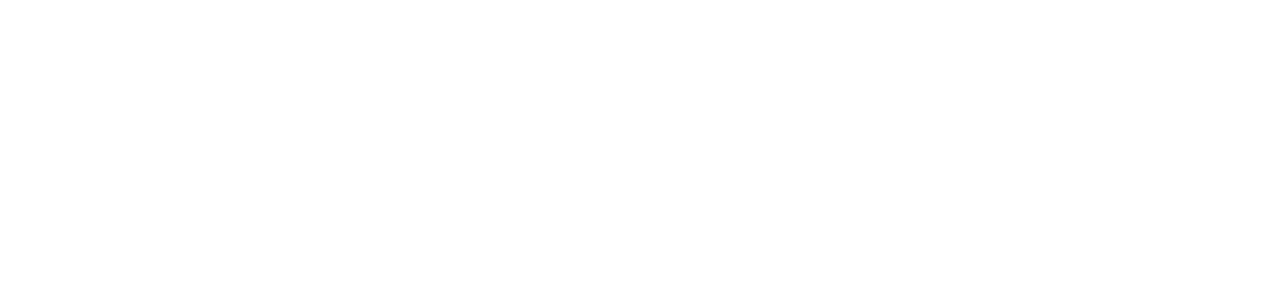
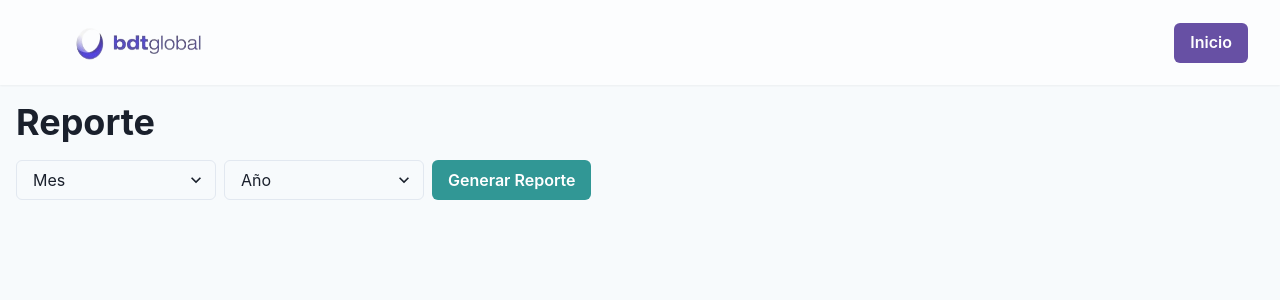
Before and after one commit to matiasaratano/Proyecto_Final-BackOffice, a React (Create React App) app: page /reportes in a window 1280 px wide. Before the commit this address had no page. Shown: the top 300 px of the page. Built offline with nearby package versions, Linux system fonts and the light colour scheme.

Commit message:
screen Reportes

```diff
--- a/package.json
+++ b/package.json
@@ -2,6 +2,7 @@
   "name": "tpfinalbackoffice",
   "version": "0.1.0",
   "private": true,
+  "proxy": "http://localhost:8080",
   "dependencies": {
     "@chakra-ui/react": "^2.8.2",
     "@emotion/react": "^11.11.4",
--- a/src/App.jsx
+++ b/src/App.jsx
@@ -9,6 +9,7 @@
 import AltaEmpleado from './screens/AltaEmpleado';
 import ModificarEmpleado from './screens/ModificarEmpleados';
 import Reservas from './screens/Reservas';
+import Reportes from './screens/Reportes';
 
 function App() {
   return (
@@ -32,6 +33,7 @@
             <Route path="/modificar-empleado" element={<ModificarEmpleado />} />
             <Route exact path="/" element={<Login />} />
             <Route path="/reservas" element={<Reservas />} />
+            <Route path="/reportes" element={<Reportes />} />
           </Routes>
         </div>
       </Router>
--- a/src/components/reportesCard.jsx
+++ b/src/components/reportesCard.jsx
@@ -2,7 +2,6 @@
 import {
   Card,
   CardBody,
-  CardHeader,
   CardFooter,
   Heading,
   Text,
@@ -10,36 +9,56 @@
   Stack,
   Divider,
   Image,
-  ButtonGroup
+  ButtonGroup,
 } from '@chakra-ui/react';
+import { useNavigate } from 'react-router-dom';
+const ReportesCard = () => {
+  const navigate = useNavigate();
 
-const ReportesCard = () => (
-  <Card maxW='sm' borderWidth={2} borderRadius='lg' overflow='hidden' boxShadow='lg' mx='auto'>
+  const handleButtonReportes = () => {
+    navigate('/reportes');
+  };
+
+  return (
+    <Card
+      maxW="sm"
+      borderWidth={2}
+      borderRadius="lg"
+      overflow="hidden"
+      boxShadow="lg"
+      mx="auto"
+    >
       <Image
-      src='https://img.freepik.com/foto-gratis/concepto-estrategia-estadisticas-informe-informacion-datos_53876-124952.jpg?t=st=1718479503~exp=1718483103~hmac=1f079eff3fb31c5cd14dbf257d22e333aa517f44c65fea5e1e16e07d3373183d&w=996'
-      alt='Reportes'
-      borderRadius='lg'
-      height='255px' // Tamaño consistente
-      width='100%' // Para asegurarse de que ocupe todo el ancho
-      objectFit='cover' // Para que la imagen se recorte y no se distorsione
+        src="https://img.freepik.com/foto-gratis/concepto-estrategia-estadisticas-informe-informacion-datos_53876-124952.jpg?t=st=1718479503~exp=1718483103~hmac=1f079eff3fb31c5cd14dbf257d22e333aa517f44c65fea5e1e16e07d3373183d&w=996"
+        alt="Reportes"
+        borderRadius="lg"
+        height="255px" // Tamaño consistente
+        width="100%" // Para asegurarse de que ocupe todo el ancho
+        objectFit="cover" // Para que la imagen se recorte y no se distorsione
       />
       <CardBody>
-      <Stack mt='6' spacing='3'>
-        <Heading size='md'>Reportes</Heading>
+        <Stack mt="6" spacing="3">
+          <Heading size="md">Reportes</Heading>
           <Text>
-          Visualizar el reporte de los empleados actuales de BDT Global Argentina.
+            Visualizar el reporte de los empleados actuales de BDT Global
+            Argentina.
           </Text>
         </Stack>
       </CardBody>
       <Divider />
       <CardFooter>
-      <ButtonGroup spacing='2'>
-        <Button variant='solid' colorScheme='purple'>
+        <ButtonGroup spacing="2">
+          <Button
+            variant="solid"
+            colorScheme="purple"
+            onClick={handleButtonReportes}
+          >
             Ver aquí
           </Button>
         </ButtonGroup>
       </CardFooter>
     </Card>
   );
+};
 
 export default ReportesCard;
--- a/src/components/tablaEmpleados.jsx
+++ b/src/components/tablaEmpleados.jsx
@@ -32,6 +32,7 @@
   const [employees, setEmployees] = useState(initialEmployees);
   const [editingId, setEditingId] = useState(null);
   const { isOpen, onOpen, onClose } = useDisclosure();
+  const [employeeToDelete, setEmployeeToDelete] = useState(null);
 
   const handleEdit = (id) => {
     setEditingId(id);
@@ -39,13 +40,15 @@
 
   //ver en este metodo como pasar el id a confirmDelete, no le esta llegando y no lo elimina de la lista hardcodeada
   const handleDelete = (id) => {
+    setEmployeeToDelete(id);
     onOpen();
   };
 
-  const confirmDelete = (id) => {
-    // Aca se implementaría la lógica real para eliminar el empleado
-    setEmployees(employees.filter((employee) => employee.id !== id));
-    console.log(`Eliminando empleado con id ${editingId}`);
+  const confirmDelete = () => {
+    setEmployees(
+      employees.filter((employee) => employee.id !== employeeToDelete)
+    );
+    console.log(`Eliminando empleado con id ${employeeToDelete}`);
     onClose();
   };
 
--- a/src/screens/Home.jsx
+++ b/src/screens/Home.jsx
@@ -31,7 +31,7 @@
   return (
     <Box
       minH="100vh"
-      bgImage="url('https://img.freepik.com/foto-gratis/resumen-antecedentes-cemento-pared-sombra-concepto-luz_53876-147612.jpg?t=st=1718482244~exp=1718485844~hmac=a7b0444ce3a97e3d3fb402c2ddb3317ff4a501872e48362275f2a014704611fa&w=1380')"
+      bgImage="url('https://images.unsplash.com/photo-1533090161767-e6ffed986c88?q=80&w=2938&auto=format&fit=crop&ixlib=rb-4.0.3&ixid=M3wxMjA3fDB8MHxwaG90by1wYWdlfHx8fGVufDB8fHx8fA%3D%3D')"
       bgSize="cover"
       bgPosition="center"
       position="relative"
@@ -46,7 +46,7 @@
           <Box
             p={6}
             borderRadius="lg"
-            opacity={0.8}
+            opacity={0.9}
             transition="opacity 0.3s ease, transform 0.3s ease"
             _hover={{
               opacity: 1,
@@ -58,7 +58,7 @@
           <Box
             p={6}
             borderRadius="lg"
-            opacity={0.8}
+            opacity={0.9}
             transition="opacity 0.3s ease, transform 0.3s ease"
             _hover={{
               opacity: 1,
@@ -70,7 +70,7 @@
           <Box
             p={6}
             borderRadius="lg"
-            opacity={0.8}
+            opacity={0.9}
             transition="opacity 0.3s ease, transform 0.3s ease"
             _hover={{
               opacity: 1,
--- /dev/null
+++ b/src/screens/Reportes.jsx
@@ -0,0 +1,131 @@
+import React, { useState } from 'react';
+import {
+  Box,
+  Heading,
+  Select,
+  Button,
+  Flex,
+  Table,
+  Thead,
+  Tbody,
+  Tr,
+  Th,
+  Td,
+} from '@chakra-ui/react';
+import BTMHeader from '../components/backToMenuHeader';
+
+const Reportes = () => {
+  const [mes, setMes] = useState('');
+  const [anio, setAnio] = useState('');
+  const [reporte, setReporte] = useState(null);
+  const [error, setError] = useState(null);
+
+  const handleMesChange = (event) => {
+    setMes(event.target.value);
+  };
+
+  const handleAnioChange = (event) => {
+    setAnio(event.target.value);
+  };
+
+  const generarReporte = async () => {
+    if (mes && anio) {
+      try {
+        const response = await fetch(
+          `http://localhost:8080/api/report/${mes}/${anio}`
+        );
+        const data = await response.json();
+
+        if (!response.ok) {
+          throw new Error(data.message || 'Error al generar el reporte');
+        }
+
+        setReporte(data.message);
+        setError(null);
+      } catch (error) {
+        console.error('Error al generar el reporte:', error);
+        setError(error.message);
+        setReporte(null);
+      }
+    } else {
+      alert('Por favor selecciona mes y año.');
+    }
+  };
+
+  return (
+    <Box minH="100vh" bg="gray.50">
+      <BTMHeader />
+      <Box p={4}>
+        <Heading mb={4}>Reporte</Heading>
+        <Flex align="center" mb={4}>
+          <Select
+            placeholder="Mes"
+            value={mes}
+            onChange={handleMesChange}
+            width="200px"
+            mr={2}
+          >
+            <option value="01">Enero</option>
+            <option value="02">Febrero</option>
+            <option value="03">Marzo</option>
+            <option value="04">Abril</option>
+            <option value="05">Mayo</option>
+            <option value="06">Junio</option>
+            <option value="07">Julio</option>
+            <option value="08">Agosto</option>
+            <option value="09">Septiembre</option>
+            <option value="10">Octubre</option>
+            <option value="11">Noviembre</option>
+            <option value="12">Diciembre</option>
+          </Select>
+          <Select
+            placeholder="Año"
+            value={anio}
+            onChange={handleAnioChange}
+            width="200px"
+            mr={2}
+          >
+            {Array.from(
+              { length: 10 },
+              (_, i) => new Date().getFullYear() - i
+            ).map((year) => (
+              <option key={year} value={year}>
+                {year}
+              </option>
+            ))}
+          </Select>
+          <Button colorScheme="teal" onClick={generarReporte} size="md">
+            Generar Reporte
+          </Button>
+        </Flex>
+
+        {error && <Box color="red">{error}</Box>}
+
+        {reporte && (
+          <Table variant="simple" mt={4}>
+            <Thead>
+              <Tr>
+                <Th>Nombre Completo</Th>
+                <Th isNumeric>Presentismo</Th>
+                <Th isNumeric>Número de Reservas</Th>
+                <Th isNumeric>Número de Ausentes</Th>
+              </Tr>
+            </Thead>
+            <Tbody>
+              {reporte.map((item, index) => (
+                <Tr key={index}>
+                  <Td>{item.userFullName}</Td>
+                  <Td isNumeric>{item.presentismo}%</Td>
+                  <Td isNumeric>{item.numReservas}</Td>
+                  <Td isNumeric>{item.numAusentes}</Td>
+                </Tr>
+              ))}
+            </Tbody>
+          </Table>
+        )}
+      </Box>
+    </Box>
+  );
+};
+
+export default Reportes;
```
Lines whose indentation alone changed are shown as unchanged.
